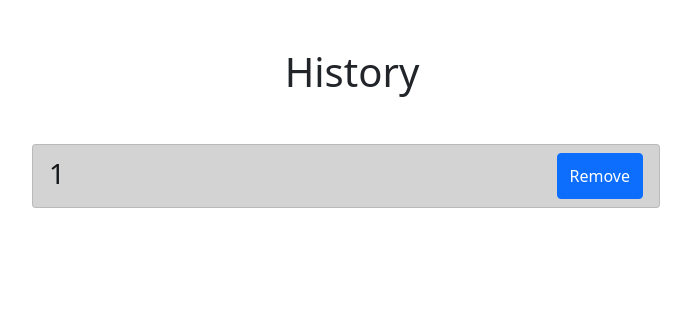
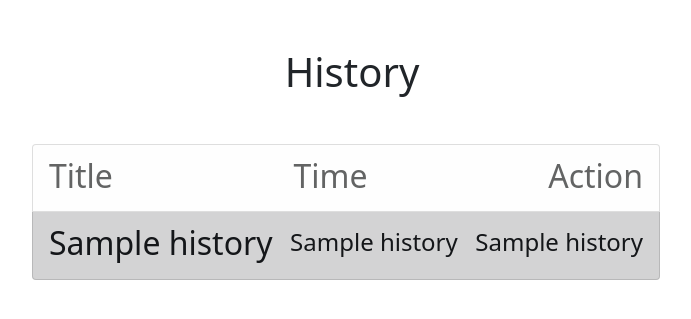
Before and after one commit to JoelTing99/Library_website, a Flask app: template templates/history.html in a window 1280 px wide. Shown: the part 76-395 px from the top of the page, without its empty margins (288-979 px from the left). Run offline with Flask 2, Linux system fonts and the light colour scheme; the template is opened without the code that fills it: most values are stand-ins (such as "Sample title", 1, 10 or a date in 2020).

Commit message:
Add history

```diff
--- a/App.py
+++ b/App.py
@@ -26,12 +26,12 @@ database_name = "FinalProject.db"
     publish_date DATE DEFAULT CURRENT_DATE,
     publisher TEXT NOT NULL,
     creater_id INTEGER NOT NULL,
-    pages INTEGER NOT NULL,
-    action TEXT NOT NULL)"""
+    pages INTEGER NOT NULL)"""
 
-"""CREATE TABLE history (
+"""CREATE TABLE historys (
     id INTEGER PRIMARY KEY AUTOINCREMENT NOT NULL,
-    date DATE DEFAULT CURRENT_DATE,
+    title TEXT NOT NULL,
+    time DATETIME DEFAULT CURRENT_TIMESTAMP,
     user_id INTEGER NOT NULL,
     book_id INTEGER NOT NULL,
     action TEXT NOT NULL)"""
@@ -76,9 +76,8 @@ def login():
             user = users_db.fetchone()
 
         # Ensure the username and the password are correct
-        if not check_password_hash(user[2], password):
+        if user == None or not check_password_hash(user[2], password):
             flash("invalid username and/or password")
-            print(user[2])
             return render_template("login.html")
 
         # Remember user has logged in
@@ -172,7 +171,14 @@ def Add_book():
             db = conn.cursor()
 
             # Add book
-            db.execute("INSERT INTO books (title, publisher, pages, creater_id, action) VALUES(?, ?, ?, ?, ?)", (title, publisher, pages, user_id, "ADD",))
+            db.execute("INSERT INTO books (title, publisher, pages, creater_id) VALUES(?, ?, ?, ?)", (title, publisher, pages, user_id,))
+
+            # Get book
+            book_db = db.execute("SELECT id FROM books WHERE title = ? AND publisher = ? AND pages = ? AND creater_id = ?", (title, publisher, pages, user_id,))
+            book = book_db.fetchone()
+
+            # Add history
+            db.execute("INSERT INTO historys (title, user_id, book_id, action) VALUES(?, ?, ?, ?)", (title, user_id, book[0], "ADD",))
 
             conn.commit()
 
@@ -190,16 +196,44 @@ def Add_book():
 @app.route("/remove_book", methods=["GET", "POST"])
 @login_required
 def Remove_book():
+
+    user_id = session["user_id"]
+
+    if request.method == "POST":
+
+        book_id = request.form.get("id")
+
+        if book_id:
+            with sqlite3.connect(database_name) as conn:
+                db = conn.cursor()
+
+                # Remove book
+                db.execute("DELETE FROM books WHERE id = ?", (book_id,))
+
+                # Add history
+                db.execute("INSERT INTO historys (title, user_id, book_id, action) VALUES(?, ?, ?, ?)", (request.form.get("title"), user_id, book_id, "REMOVE",))
+                conn.commit()
+
+        return redirect("/remove_book")
+
+    with sqlite3.connect(database_name) as conn:
+        db = conn.cursor()
+
+        books_db = db.execute("SELECT * FROM books WHERE creater_id = ?", (user_id,))
+        books = books_db.fetchall()
+
+    return render_template("remove_book.html", books = books)
+
+@app.route("/history", methods=["GET"])
+@login_required
+def Get_history():
     user_id = session["user_id"]
 
     with sqlite3.connect(database_name) as conn:
         db = conn.cursor()
 
-        books_db = db.execute("SELECT title FROM books WHERE creater_id = ?", (user_id,))
+        historys_db = db.execute("SELECT * FROM historys WHERE user_id = ?", (user_id,))
+        historys = historys_db.fetchall()
 
-    return render_template("remove_book.html", books = books_db)
 
-@app.route("/history", methods=["GET", "POST"])
-@login_required
-def Get_history():
-    return render_template("history.html")
+    return render_template("history.html", historys = historys)
--- a/templates/history.html
+++ b/templates/history.html
@@ -10,10 +10,16 @@
 </div>
 <div class="mb-3 row justify-content-md-center">
     <lu class="list-group w-50">
-        {% for book in books %}
+        <li class="list-group-item list-group-item-light d-flex justify-content-between">
+            <h2 class="mt-1">Title</h2>
+            <h2 class="mt-1">Time</h2>
+            <h2 class="mt-1">Action</h2>
+        </li>
+        {% for history in historys %}
             <li class="list-group-item list-group-item-dark d-flex justify-content-between">
-                <h3 class="mt-1">{{ book[0] }}</h3>
-                <button type="submit" class="btn btn-primary">Remove</button>
+                <h2 class="mt-1">{{ history[1] }}</h2>
+                <h4 class="mt-2">{{ history[2] }}</h4>
+                <h4 class="mt-2">{{ history[5] }}</h4>
             </li>
         {% endfor %}
     </lu>
--- a/templates/layout.html
+++ b/templates/layout.html
@@ -23,7 +23,7 @@
                     {% if session["user_id"] %}
                         <ul class="navbar-nav me-auto ps-4 mt-2">
                             <li class="nav-item"><a class="nav-link" href="#">My Books</a></li>
-                            <li class="nav-item"><a class="nav-link" href="#">History</a></li>
+                            <li class="nav-item"><a class="nav-link" href="/history">History</a></li>
                             <li class="nav-item"><a class="nav-link" href="/remove_book">Remove Books</a></li>
                             <li class="nav-item"><a class="nav-link" href="/add_book">Add Books</a></li>
                         </ul>
--- a/templates/remove_book.html
+++ b/templates/remove_book.html
@@ -13,7 +13,9 @@
         <lu class="list-group w-50">
             {% for book in books %}
                 <li class="list-group-item list-group-item-dark d-flex justify-content-between">
-                    <h3 class="mt-1">{{ book[0] }}</h3>
+                    <h3 class="mt-1">{{ book[1] }}</h3>
+                    <input name="id" type="hidden" value="{{ book[0] }}">
+                    <input name="title" type="hidden" value="{{ book[1] }}">
                     <button type="submit" class="btn btn-primary">Remove</button>
                 </li>
             {% endfor %}
```
Also changed, not shown: FinalProject.db, 2 other files.
